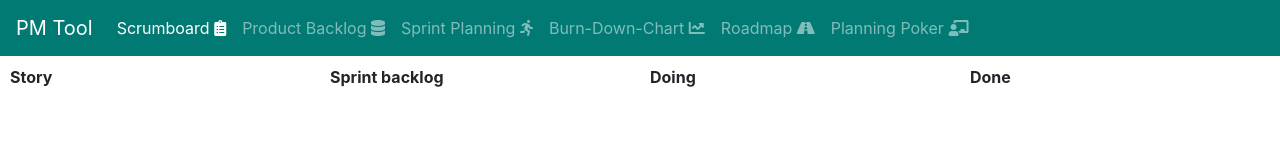
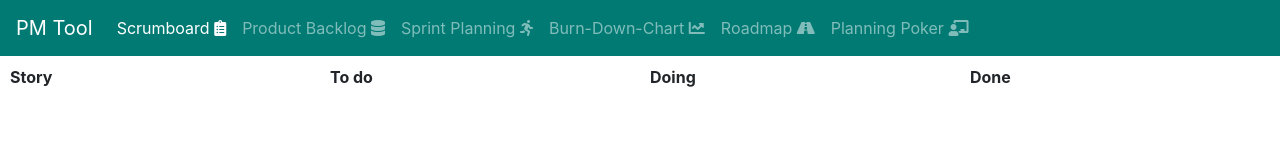
Before and after one commit to JanSchoenfeld/pm-tool, an Electron app: page app/scrumboard.html in a window 1280 px wide. Drawn offline with nearby package versions, Linux system fonts and the light colour scheme; no server answers.

Commit message:
name change for 2nd col

```diff
--- a/app/scrumboard.html
+++ b/app/scrumboard.html
@@ -55,7 +55,7 @@
     <div class="row" id="head">
       <div class="col-md-3 container-headline"><b>Story</b>
       </div>
-      <div class="col-md-3 container-headline"><b>Sprint backlog</b>
+      <div class="col-md-3 container-headline"><b>To do</b>
       </div>
       <div class="col-md-3 container-headline"><b>Doing</b>
       </div>
```
